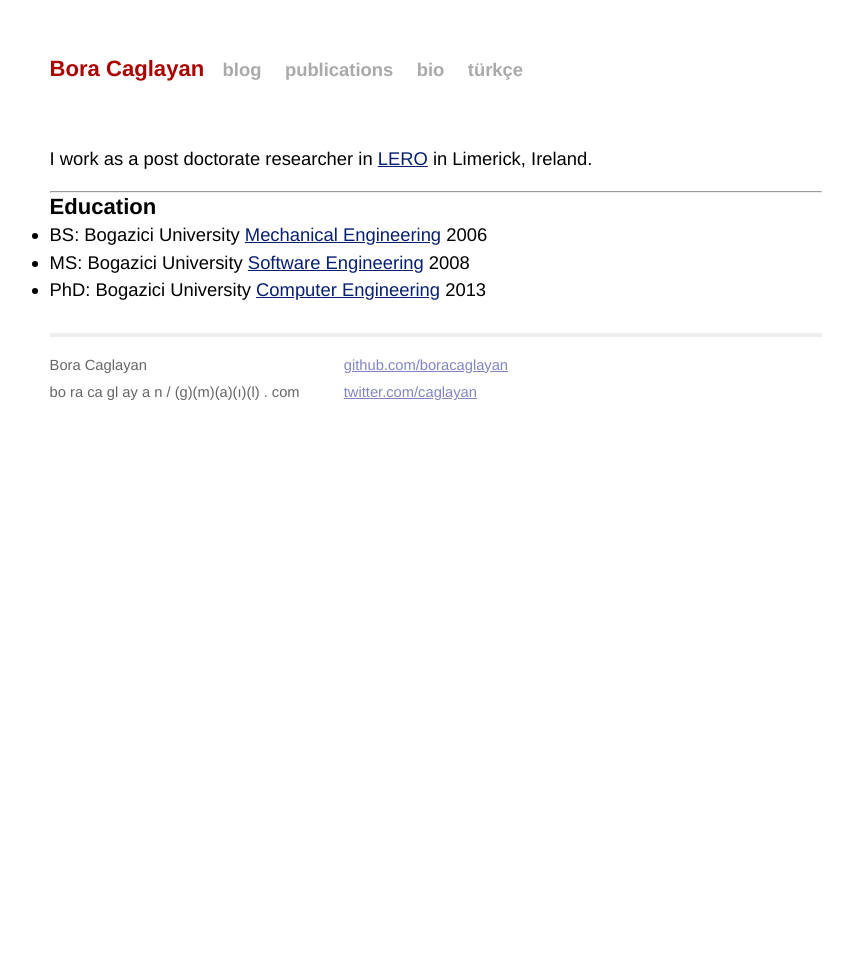
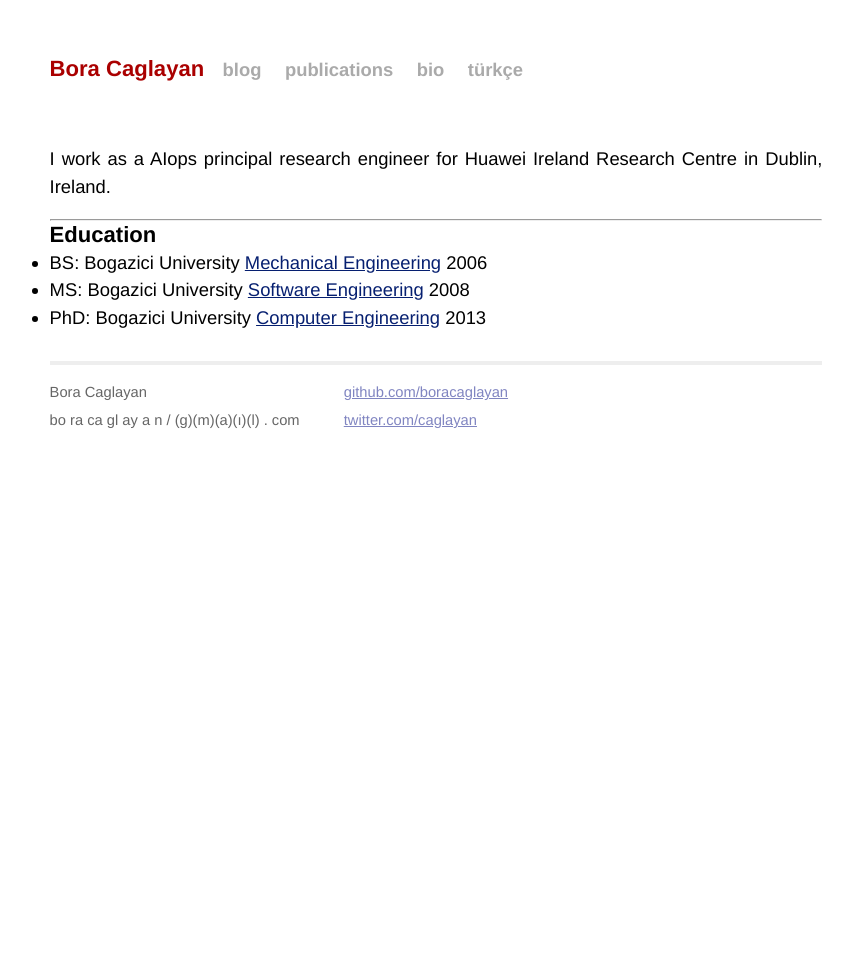
Before and after one commit to boracaglayan/boracaglayan.github.io, a Jekyll site: the page built from bio/index.md, in a window 1280 px wide. Shown: the whole page, without its empty margins (204-1057 px from the left). Built offline with Jekyll 4.4.1, drawn with Linux system fonts in a browser that asks for light colours.

Commit message:
Update index.md

```diff
--- a/bio/index.md
+++ b/bio/index.md
@@ -3,7 +3,7 @@
 title: Bora Caglayan
 ---
 
-I work as a post doctorate researcher in [LERO](http://www.lero.ie/) in Limerick, Ireland.
+I work as a AIops principal research engineer for Huawei Ireland Research Centre in Dublin, Ireland.
 
 *****
 
```
